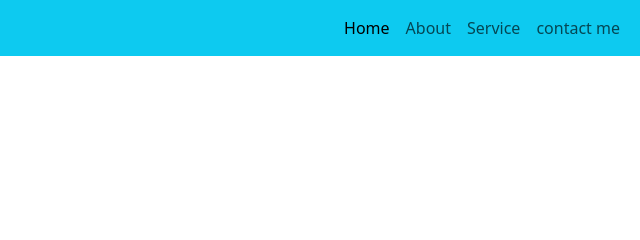
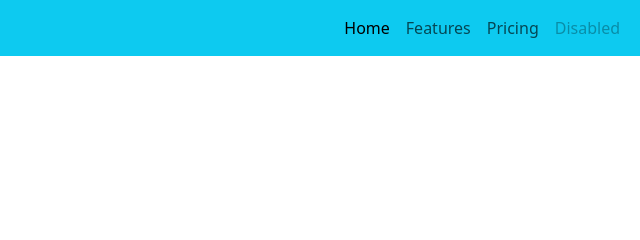
Before and after one commit to yadhukrishnx/Projects-WEB, a plain HTML site: page personal webpage/index.html in a window 1280 px wide. Shown: the top 240 px of the page, 640-1280 px from the left. Drawn offline with nearby package versions, Linux system fonts and the light colour scheme.

Commit message:
Update index.html

```diff
--- a/personal webpage/index.html
+++ b/personal webpage/index.html
@@ -12,46 +12,34 @@
 <body>
    <!-- ................................................Navbar ................................... ......... -->
     <header class="bg-info ">
-        <div class="row ">
-            <div class="col-9  col-md-6   ">
-                <nav class="navbar   ">
+
+      <nav class="navbar navbar-expand-lg bg-info">
         <div class="container-fluid">
           <a class="navbar-brand text-white fw-bolder  text-fs-5" href="#">
             <img src="favicon.gif" alt="Logo" width="34" height="28" class="d-inline-block align-text-top ">
             Yadhukrishna N P
           </a>
-                    </div>
-                  </nav>
-            </div>
-            <div class="col-3 col-md-6 " >
-              <nav class="navbar navbar-expand-lg bg-info ">
-                <div class="container-fluid">
-
-                  <button class="navbar-toggler ms-auto" type="button" data-bs-toggle="collapse" data-bs-target="#navbarTogglerDemo02" aria-controls="navbarTogglerDemo02" aria-expanded="false" aria-label="Toggle navigation">
+          <button class="navbar-toggler" type="button" data-bs-toggle="collapse" data-bs-target="#navbarNav" aria-controls="navbarNav" aria-expanded="false" aria-label="Toggle navigation">
             <span class="navbar-toggler-icon"></span>
           </button>
-                  <div class="collapse navbar-collapse" id="navbarTogglerDemo02">
-                    <ul class="navbar-nav ms-auto mb-2 mb-lg-0 ">
+          <div class="collapse navbar-collapse " id="navbarNav">
+            <ul class="navbar-nav text-center ms-auto">
               <li class="nav-item">
-                        <a class="nav-link active" aria-current="page" href="#section1">Home</a>
+                <a class="nav-link active" aria-current="page" href="#">Home</a>
               </li>
               <li class="nav-item">
-                        <a class="nav-link" href="#education">About</a>
+                <a class="nav-link" href="#">Features</a>
               </li>
               <li class="nav-item">
-                        <a class="nav-link" href="#service">Service</a>
+                <a class="nav-link" href="#">Pricing</a>
               </li>
               <li class="nav-item">
-                        <a class="nav-link" href="#contact">contact me</a>
+                <a class="nav-link disabled" aria-disabled="true">Disabled</a>
               </li>
-
             </ul>
-
           </div>
         </div>
       </nav>
-            </div>
-        </div>
     </header>
      <!-- ................................................Section 1 ................................... ......... -->
     <section class="p-4" id="section1">
```
Lines whose indentation alone changed are shown as unchanged.
